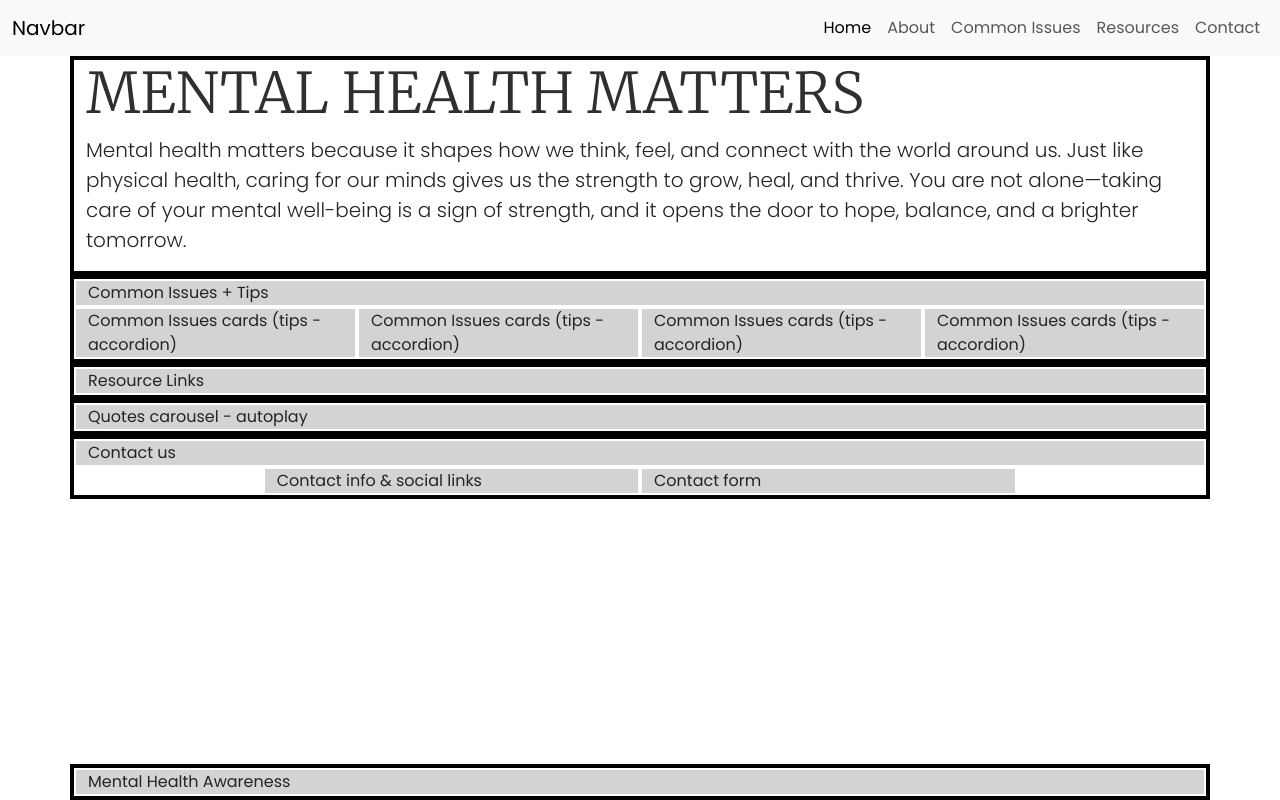
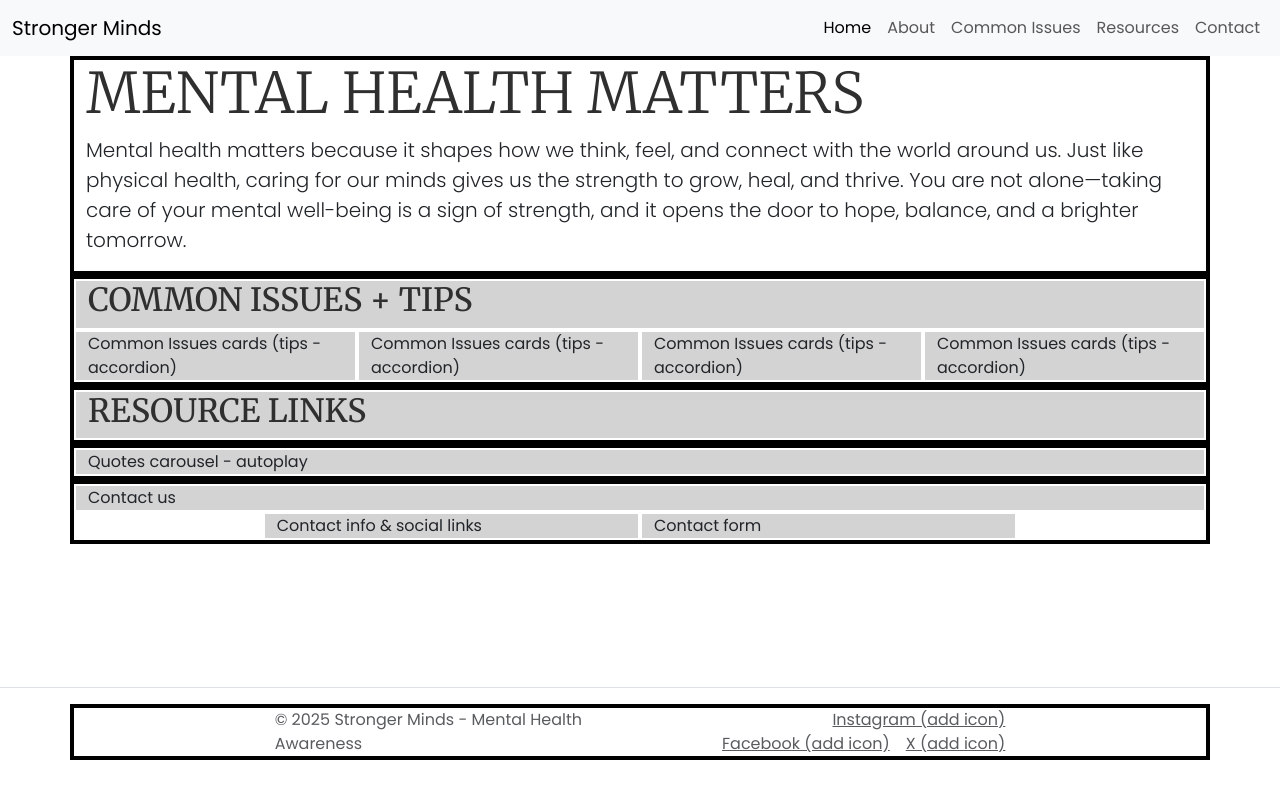
Before and after one commit to KoroYsabela/mental-health-awareness, a plain HTML site: page index.html in a window 1280 px wide. Drawn offline with nearby package versions, Linux system fonts and the light colour scheme.

Commit message:
add: bootstrap footer structure

```diff
--- a/index.html
+++ b/index.html
@@ -3,7 +3,7 @@
 <head>
     <meta charset="UTF-8">
     <meta name="viewport" content="width=device-width, initial-scale=1.0">
-    <title>Mental Health Awareness | Home</title>
+    <title>Stronger Minds | Home</title>
 
     <!-- Bootstrap 5.3.7 CSS Link -->
     <link href="https://cdn.jsdelivr.net/npm/bootstrap@5.3.7/dist/css/bootstrap.min.css" rel="stylesheet" integrity="sha384-LN+7fdVzj6u52u30Kp6M/trliBMCMKTyK833zpbD+pXdCLuTusPj697FH4R/5mcr" crossorigin="anonymous">
@@ -17,7 +17,7 @@
     <!-- Navigation -->
     <nav class="navbar navbar-expand-lg bg-body-tertiary">
         <div class="container-fluid">
-            <a class="navbar-brand" href="index.html">Navbar</a>
+            <a class="navbar-brand" href="index.html">Stronger Minds</a>
             <button class="navbar-toggler" type="button" data-bs-toggle="collapse" data-bs-target="#navbarNavDropdown" aria-controls="navbarNavDropdown" aria-expanded="false" aria-label="Toggle navigation">
             <span class="navbar-toggler-icon"></span>
             </button>
@@ -73,7 +73,9 @@
         <!-- Common Issues + Tips -->
         <section id="common-issues" class="container">
             <div class="row">
-                <div class="col-12">Common Issues + Tips</div>
+                <div class="col-12">
+                    <h2>Common Issues + Tips</h2>
+                </div>
                 <div class="col-12 col-md-6 col-xl-3">Common Issues cards (tips - accordion)</div>
                 <div class="col-12 col-md-6 col-xl-3">Common Issues cards (tips - accordion)</div>
                 <div class="col-12 col-md-6 col-xl-3">Common Issues cards (tips - accordion)</div>
@@ -84,7 +86,9 @@
         <!-- Resources -->
         <section id="resources" class="container">
             <div class="row">
-                <div class="col-12">Resource Links</div>
+                <div class="col-12">
+                    <h2>Resource Links</h2>
+                </div>
             </div>
         </section>
 
@@ -95,7 +99,7 @@
             </div>
         </section>
 
-        <!-- Contact -->
+        <!-- Contact section -->
         <section id="contact" class="container">
             <div class="row justify-content-center">
                 <div class="col-12">Contact us</div>
@@ -107,12 +111,32 @@
         </section>
     </main>
 
-    <!-- Footer / Contact section -->
+    <!-- Footer -->
     <!-- mt-auto added to push footer to the bottom -->
-    <footer class="mt-auto">
+    <footer class="d-flex flex-wrap justify-content-between align-items-center py-3 my-4 border-top mt-auto">
         <div class="container">
             <div class="row justify-content-center">
-                <div class="col-12">Mental Health Awareness</div>
+                <div class="col-md-4 d-flex align-items-center">
+                    <!--
+                    <a href="/" class="mb-3 me-2 mb-md-0 text-body-secondary text-decoration-none lh-1" aria-label="Bootstrap">
+                        <svg class="bi" width="30" height="24" aria-hidden="true">
+                        <use xlink:href="#bootstrap">qqwqwqqw</use>
+                        </svg>
+                    </a>
+                    -->
+                    <span class="mb-3 mb-md-0 text-body-secondary">&copy; 2025 Stronger Minds - Mental Health Awareness</span>
+                </div>
+                <ul class="nav col-md-4 justify-content-end list-unstyled d-flex">
+                    <li class="ms-3">
+                        <a class="text-body-secondary" href="#" aria-label="Instagram">Instagram (add icon)</a>
+                    </li>
+                    <li class="ms-3">
+                        <a class="text-body-secondary" href="#" aria-label="Facebook">Facebook (add icon)</a>
+                    </li>
+                    <li class="ms-3">
+                        <a class="text-body-secondary" href="#" aria-label="X">X (add icon)</a>
+                    </li>
+                </ul>
             </div>
         </div>
     </footer>
```
